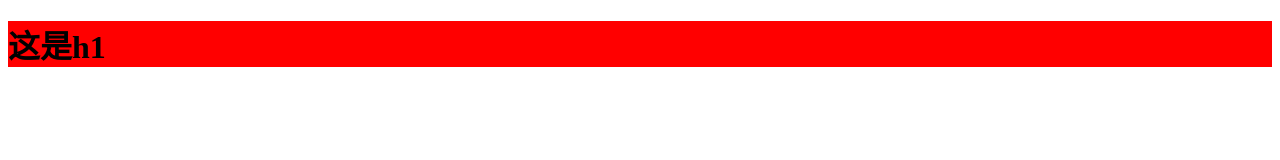
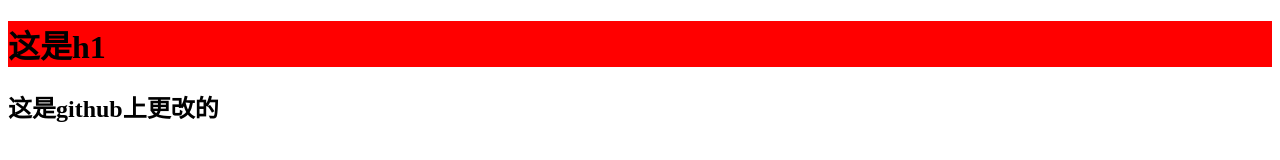
Before and after one commit to wangling55555/xiaomi11, a plain HTML site: page index.html in a window 1280 px wide. Drawn offline with Linux system fonts and the light colour scheme.

Commit message:
update index.html
update index.html

```diff
--- a/index.html
+++ b/index.html
@@ -9,5 +9,6 @@
 </head>
 <body>
     <h1>这是h1</h1>
+    <h2>这是github上更改的</h2>
 </body>
 </html>
```
